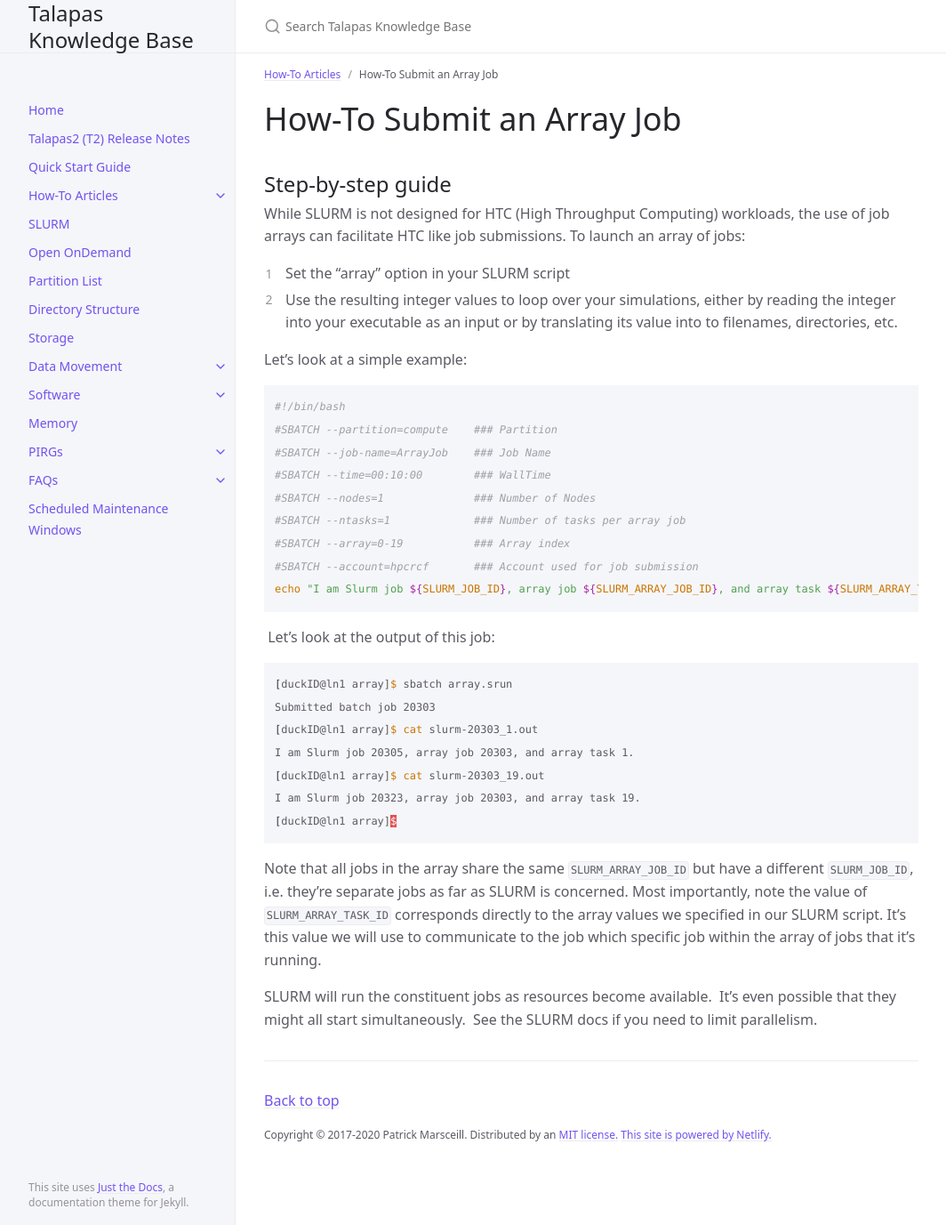
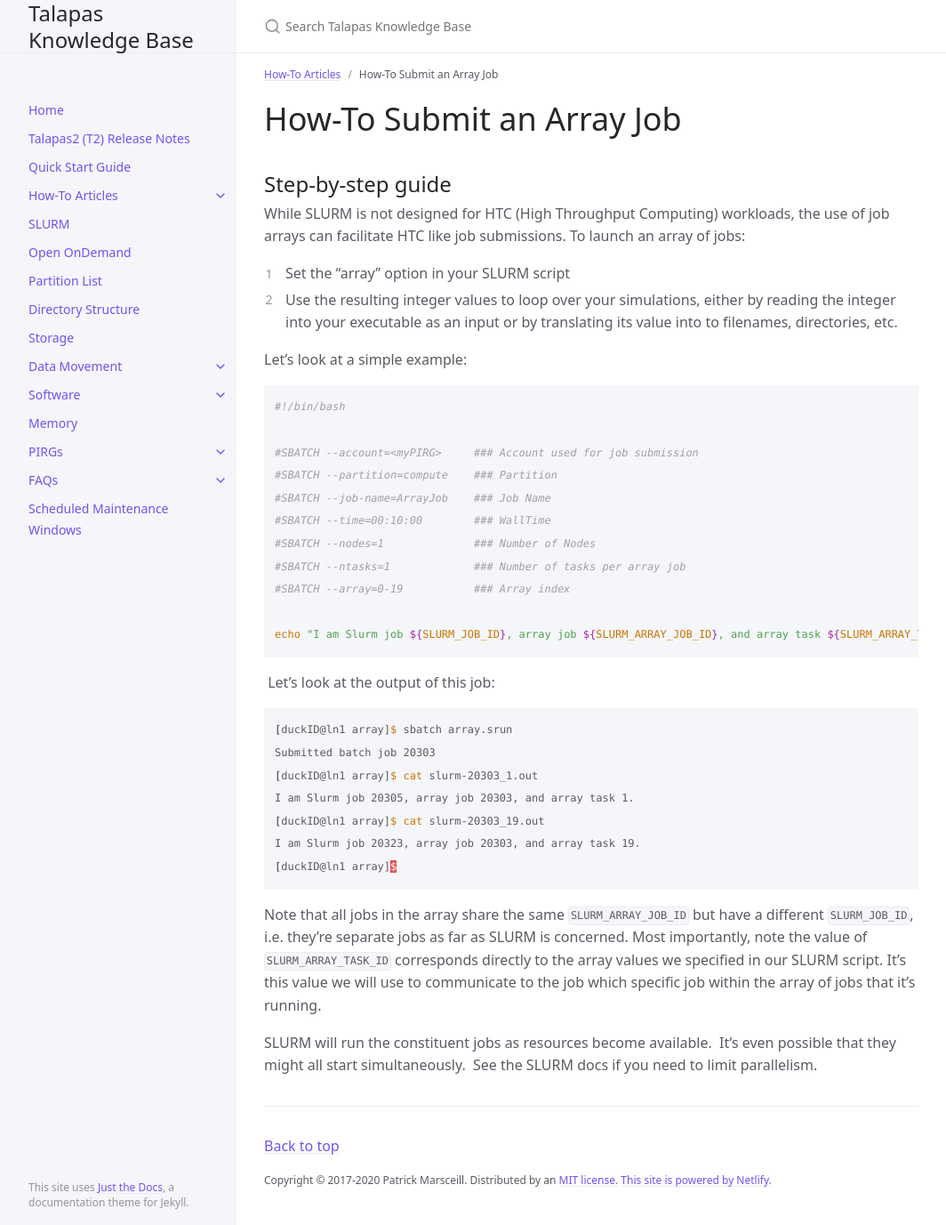
Before and after one commit to uoracs/talapas2-knowledge-base, a Jekyll site: the page built from docs/how-to_articles/how-to_submit_an_array_job.md, in a window 1280 px wide and 1377 px high. Shown: the whole window at 89% size, without its empty margins (107-1171 px from the left). Built offline with Jekyll 4.4.1, drawn with Linux system fonts in a browser that asks for light colours; cached includes are drawn as plain includes.

````diff
--- a/docs/how-to_articles/how-to_submit_an_array_job.md
+++ b/docs/how-to_articles/how-to_submit_an_array_job.md
@@ -18,13 +18,15 @@ Let's look at a simple example:
 
 ```bash
 #!/bin/bash
-#SBATCH --partition=compute    ### Partition
-#SBATCH --job-name=ArrayJob    ### Job Name
-#SBATCH --time=00:10:00        ### WallTime
-#SBATCH --nodes=1              ### Number of Nodes
-#SBATCH --ntasks=1             ### Number of tasks per array job
-#SBATCH --array=0-19           ### Array index
-#SBATCH --account=hpcrcf       ### Account used for job submission
+
+#SBATCH --account=<myPIRG>     ### Account used for job submission
+#SBATCH --partition=compute    ### Partition
+#SBATCH --job-name=ArrayJob    ### Job Name
+#SBATCH --time=00:10:00        ### WallTime
+#SBATCH --nodes=1              ### Number of Nodes
+#SBATCH --ntasks=1             ### Number of tasks per array job
+#SBATCH --array=0-19           ### Array index
+
 echo "I am Slurm job ${SLURM_JOB_ID}, array job ${SLURM_ARRAY_JOB_ID}, and array task ${SLURM_ARRAY_TASK_ID}."
 ```
 
````
Also changed, not shown: docs/how-to_articles/how-to_submit_a_job.md (+2 -2 lines), docs/how-to_articles/how-to_submit_an_mpi_job.md (+2 -2 lines), docs/how-to_articles/how-to_submit_an_openmp_job.md (+3 -2 lines), docs/how-to_articles/how-to_track_submitted_jobs.md (+1 -1 lines).
